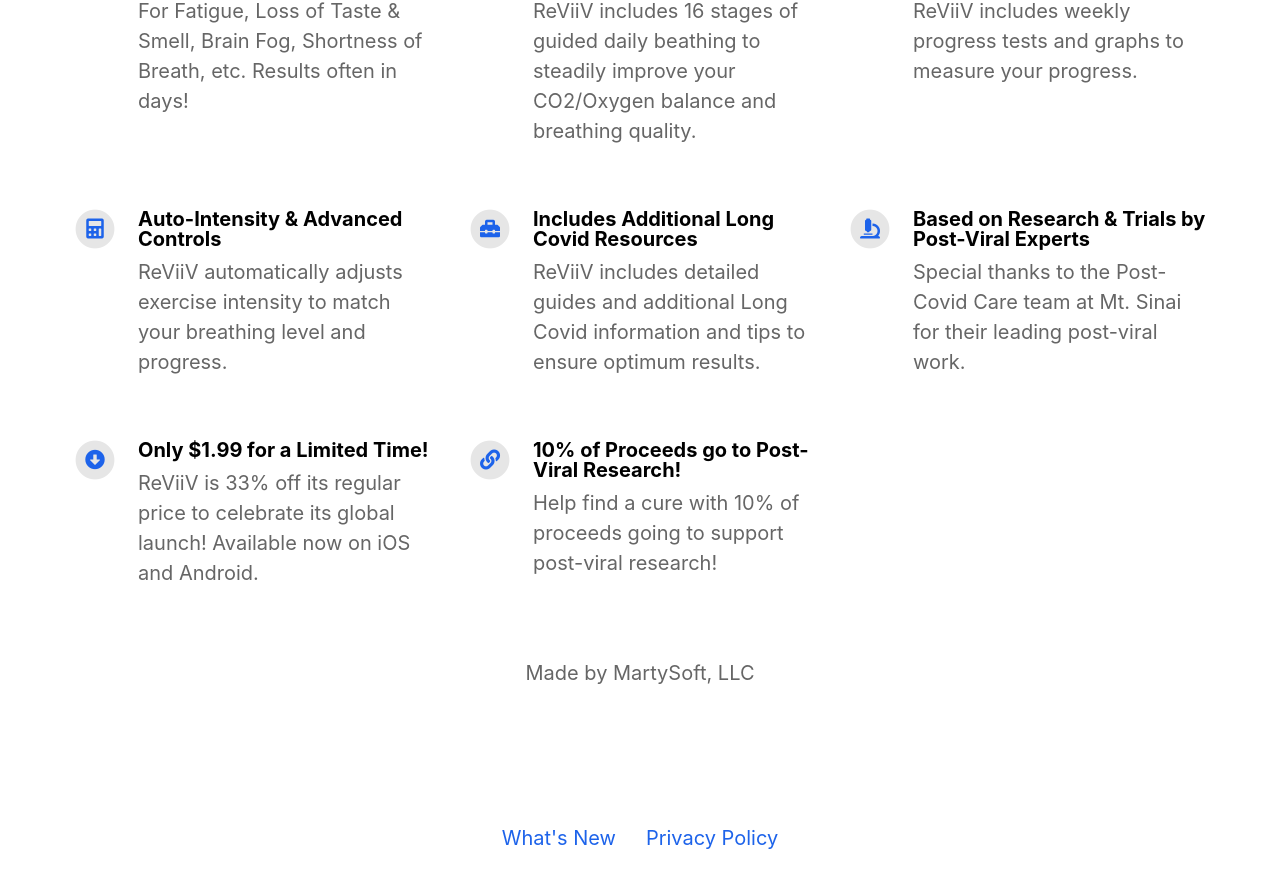
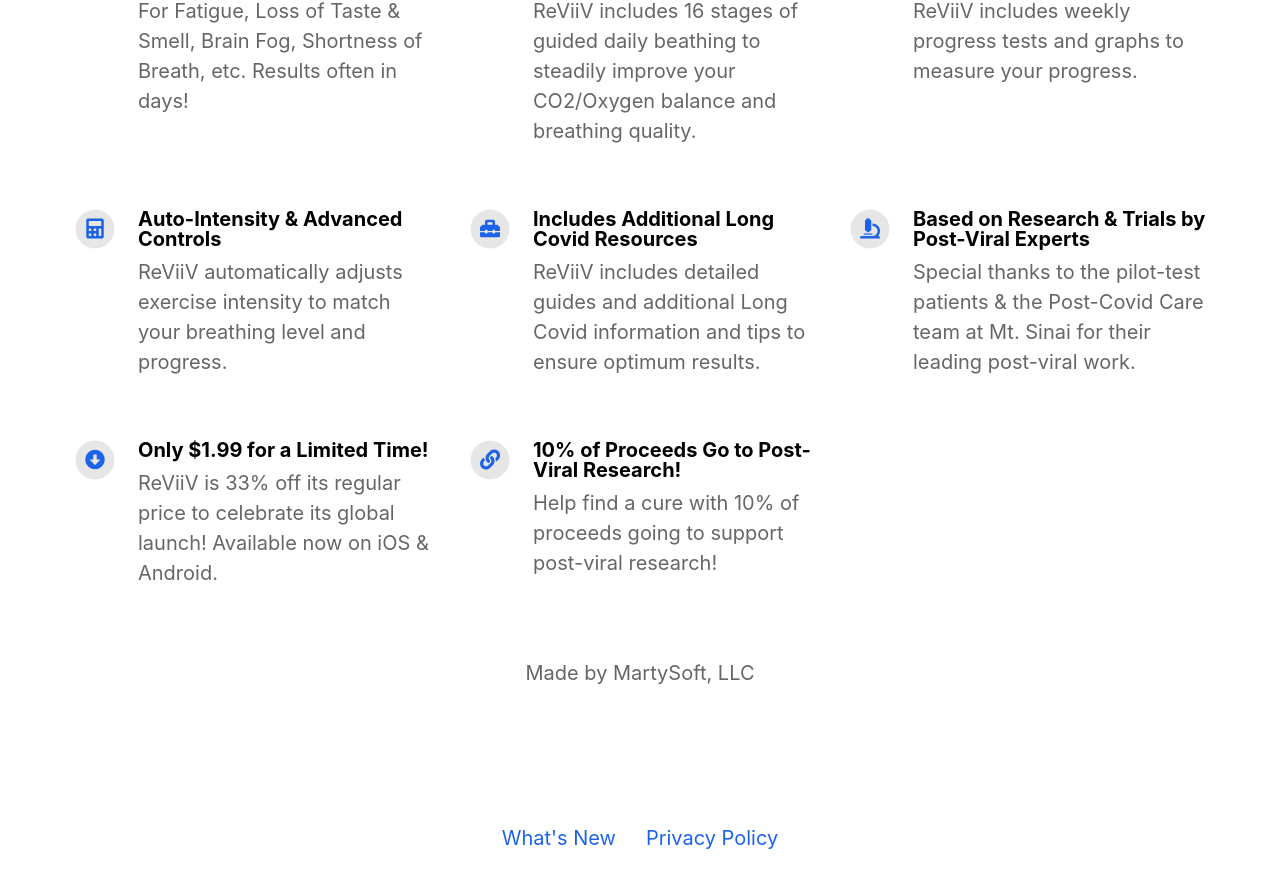
Before and after one commit to marcvanh/reviiv.me, a Jekyll site: the page built from index.html, in a window 1280 px wide and 900 px high, scrolled down 1136 px. Shown: the top 888 px of the window. Built offline with Jekyll 4.4.1, drawn with Linux system fonts in a browser that asks for light colours; nearby versions of some CDN libraries.

Commit message:
Update _config.yml

```diff
--- a/_config.yml
+++ b/_config.yml
@@ -56,14 +56,14 @@ features                                  :
     fontawesome_icon_name                 : toolbox
 
   - title                                 : Based on Research & Trials by Post-Viral Experts
-    description                           : Special thanks to the Post-Covid Care team at Mt. Sinai for their leading post-viral work.
+    description                           : Special thanks to the pilot-test patients & the Post-Covid Care team at Mt. Sinai for their leading post-viral work.
     fontawesome_icon_name                 : microscope
 
   - title                                 : Only $1.99 for a Limited Time!
-    description                           : ReViiV is 33% off its regular price to celebrate its global launch!  Available now on iOS and Android.
+    description                           : ReViiV is 33% off its regular price to celebrate its global launch!  Available now on iOS & Android.
     fontawesome_icon_name                 : arrow-alt-circle-down
 
-  - title                                 : 10% of Proceeds go to Post-Viral Research!
+  - title                                 : 10% of Proceeds Go to Post-Viral Research!
     description                           : Help find a cure with 10% of proceeds going to support post-viral research!
     fontawesome_icon_name                 : link
 
```
